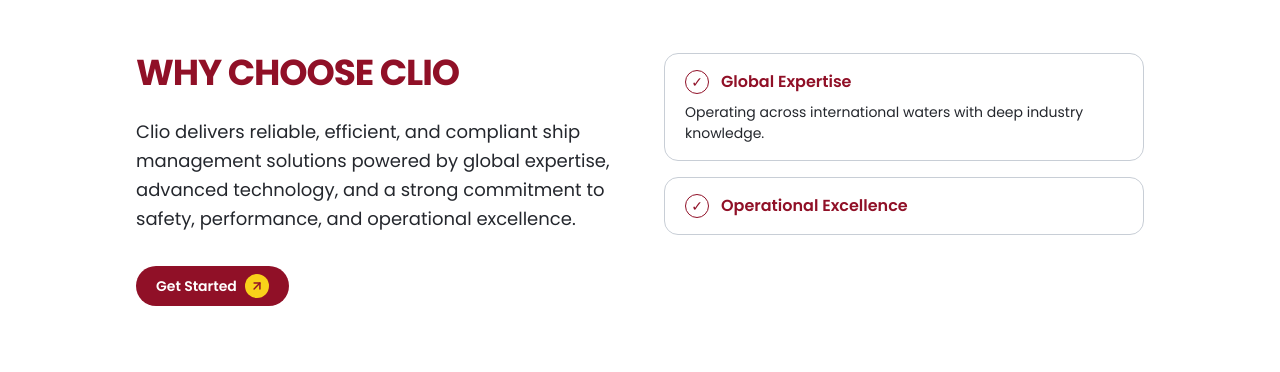
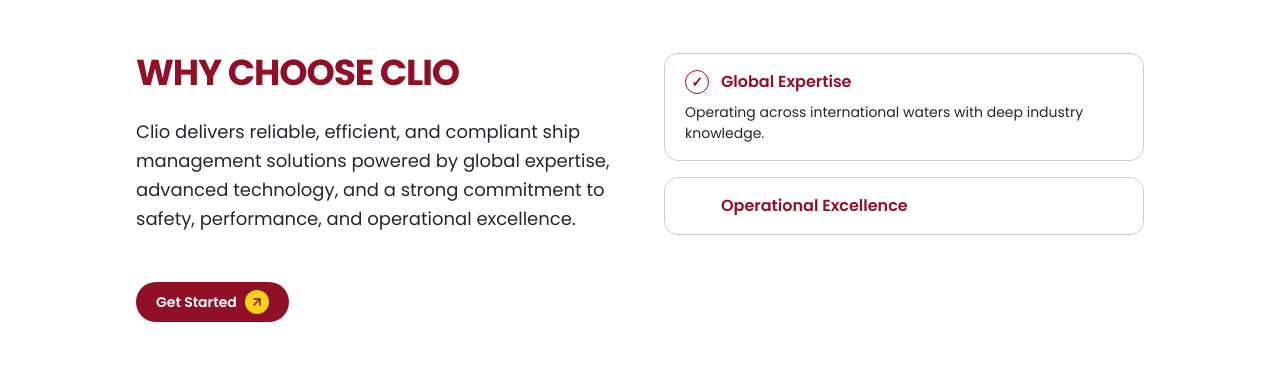
Before and after one commit to F-FERM/clio-web, a Next.js app: page /about in a window 1280 px wide. Both pictures are taken after a click on the element 904 px from the left and 2019 px from the top of the page. Shown: the part 1938-2310 px from the top of the page. Built offline with nearby package versions, Linux system fonts and the light colour scheme.

Commit message:
completed

```diff
--- a/features/fleet/FleetCapabilitiesSection.tsx
+++ b/features/fleet/FleetCapabilitiesSection.tsx
@@ -53,9 +53,13 @@
                 {/* Top Row */}
                 <div className="flex items-center gap-3">
                   {/* Icon */}
-                  <div className="flex h-6 w-6 shrink-0 items-center justify-center rounded-full border border-[#901027] text-[#901027] text-sm">
-                    ✓
-                  </div>
+                <div
+  className={`flex h-6 w-6 items-center justify-center rounded-full border border-[#901027] text-[#901027] text-sm transition-opacity duration-300
+    ${isActive ? "opacity-100" : "opacity-0 group-hover:opacity-100"}
+  `}
+>
+  ✓
+</div>
 
                   {/* Title */}
                   <h3 className="text-[14px] sm:text-[15px] lg:text-[16px] font-semibold text-[#901027]">
--- a/features/safety-compilence/CoreSafetyPillarsSection.tsx
+++ b/features/safety-compilence/CoreSafetyPillarsSection.tsx
@@ -37,8 +37,8 @@
   },
 ] as const;
 
-const CARD_WIDTH_DEFAULT = 260;
-const CARD_WIDTH_EXPANDED = 340;
+const CARD_WIDTH_DEFAULT = 360;
+const CARD_WIDTH_EXPANDED = 440;
 const CARD_OVERLAP = 85;
 const CARD_COUNT = pillarCards.length;
 
--- a/features/safety-compilence/SafetyPrinciplesSection.tsx
+++ b/features/safety-compilence/SafetyPrinciplesSection.tsx
@@ -68,9 +68,13 @@
                 {/* Top Row */}
                 <div className="flex items-center gap-3">
                   {/* Icon */}
-                  <div className="flex h-6 w-6 items-center justify-center rounded-full border border-[#8f1131] text-[#8f1131] text-sm">
-                    ✓
-                  </div>
+                  <div
+  className={`flex h-6 w-6 items-center justify-center rounded-full border border-[#901027] text-[#901027] text-sm transition-opacity duration-300
+    ${isActive ? "opacity-100" : "opacity-0 group-hover:opacity-100"}
+  `}
+>
+  ✓
+</div>
 
                   {/* Title */}
                   <h3 className="text-[14px] sm:text-[15px] lg:text-[16px] font-semibold text-[#8f1131]">
--- a/features/ship-management-logistics/ShipManagementLogisticsSection.tsx
+++ b/features/ship-management-logistics/ShipManagementLogisticsSection.tsx
@@ -8,7 +8,7 @@
       <div className="grid grid-cols-1 gap-6 lg:gap-8 lg:grid-cols-[4fr_1.5fr] items-start">
         {/* LEFT CONTENT */}
         <div>
-          <h1 className="max-w-[700px] text-balance lg:text-8xl sm:text-5xl leading-snug sm:leading-[1.6] font-semibold tracking-[-0.02em] text-[#8f1131]">
+          <h1 className="max-w-[700px] text-balance lg:text-5xl sm:text-5xl leading-snug sm:leading-[1.6] font-semibold tracking-[-0.02em] text-[#8f1131]">
             END - TO - END SHIP <br />
             MANAGEMENT & LOGISTICS <br />
             SOLUTIONS
--- a/features/why-choose-clio/WhyChooseClioSection.tsx
+++ b/features/why-choose-clio/WhyChooseClioSection.tsx
@@ -20,7 +20,7 @@
             {whatWeDoContent.whyDescription}
           </p>
 
-          <div className="mt-6 sm:mt-8">
+          <div className="mt-6 sm:mt-12">
             <GetStartedButton label={whatWeDoContent.cta} />
           </div>
         </div>
@@ -39,9 +39,13 @@
                 {/* Top Row */}
                 <div className="flex items-center gap-3">
                   {/* Icon */}
-                  <div className="flex h-6 w-6 items-center justify-center rounded-full border border-[#901027] text-[#901027] text-sm">
-                    ✓
-                  </div>
+                 <div
+  className={`flex h-6 w-6 items-center justify-center rounded-full border border-[#901027] text-[#901027] text-sm  font-bold transition-opacity duration-300
+    ${isActive ? "opacity-100" : "opacity-0 group-hover:opacity-100"}
+  `}
+>
+  ✓
+</div>
 
                   {/* Title */}
                   <h3 className="text-[14px] sm:text-[15px] lg:text-[16px] font-semibold text-[#901027]">
--- a/features/workflow-efficiency/components/WorkFlowStackedCards.tsx
+++ b/features/workflow-efficiency/components/WorkFlowStackedCards.tsx
@@ -7,8 +7,8 @@
 export function WorkflowStackedCards() {
   const [hovered, setHovered] = useState<number | null>(null);
 
-  const CARD_WIDTH_DEFAULT = 260;
-  const CARD_WIDTH_EXPANDED = 340;
+  const CARD_WIDTH_DEFAULT = 360;
+  const CARD_WIDTH_EXPANDED = 440;
   const CARD_OVERLAP = 85;
   const CARD_COUNT = workflowEfficiencyContent.steps.length;
 
```
